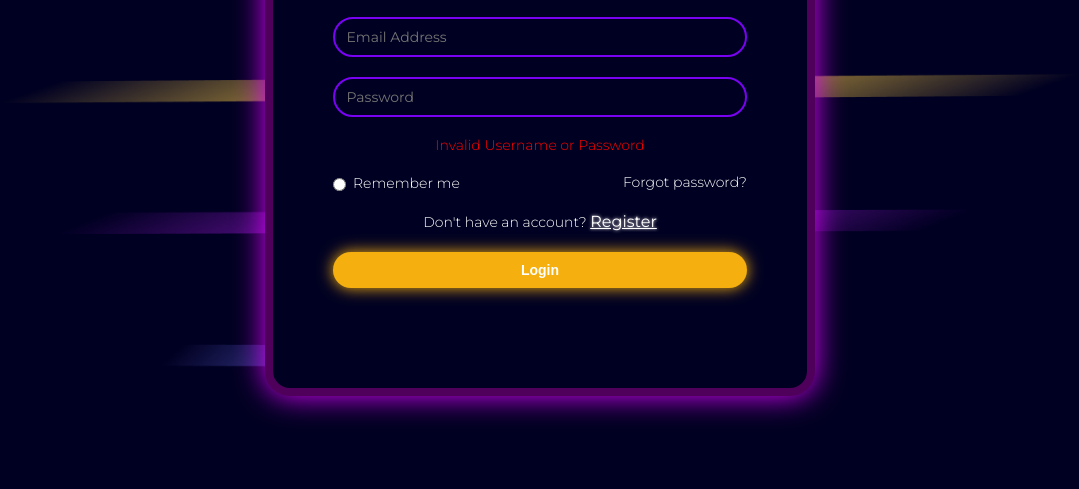
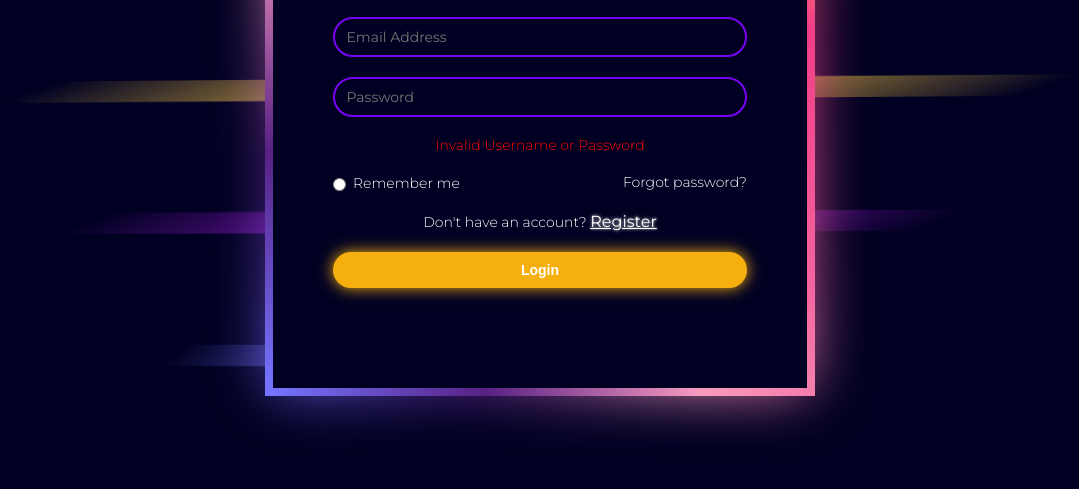
Before and after one commit to oxysh/cyber-isac21, a plain HTML site: page usr-login.html in a window 1280 px wide. Shown: the part 311-800 px from the top of the page, without its empty margins (100-1179 px from the left). Drawn offline with Linux system fonts and the light colour scheme.

Commit message:
4th: gradien card

```diff
--- a/assets/css/register-login.css
+++ b/assets/css/register-login.css
@@ -20,14 +20,30 @@ body {
 }
 
 .card {
+    position: relative;
     margin: 20px;
     padding: 100px 60px;
     width: 550px;
     border-radius: 25px;
 
-    border: 8px solid var(--ripe-plum);
-    box-shadow: 0px 0px 30px 0px #dd00ff;
+    border: 8px solid transparent;
+    /* box-shadow: 0px 0px 30px 0px #dd00ff; */
     background-color: var(--base);
+    border-image-width: 8px;
+    border-image-slice: 1;
+    border-image-source: linear-gradient(to bottom left, #FDD44B, #F13E86, #F3619C, #F89BC0, #c64aff71, #7474FF);
+}
+
+.card::before {
+    content: '';
+    position: absolute;
+    left: 0;
+    bottom: 0;
+    width: 100%;
+    height: 100%;
+    filter: blur(30px);
+    z-index: -1;
+    background: linear-gradient(to bottom left, #FDD44B, #F13E86, #F3619C, #F89BC0, #c64aff71, #7474FF);
 }
 
 .card-reg {
```
